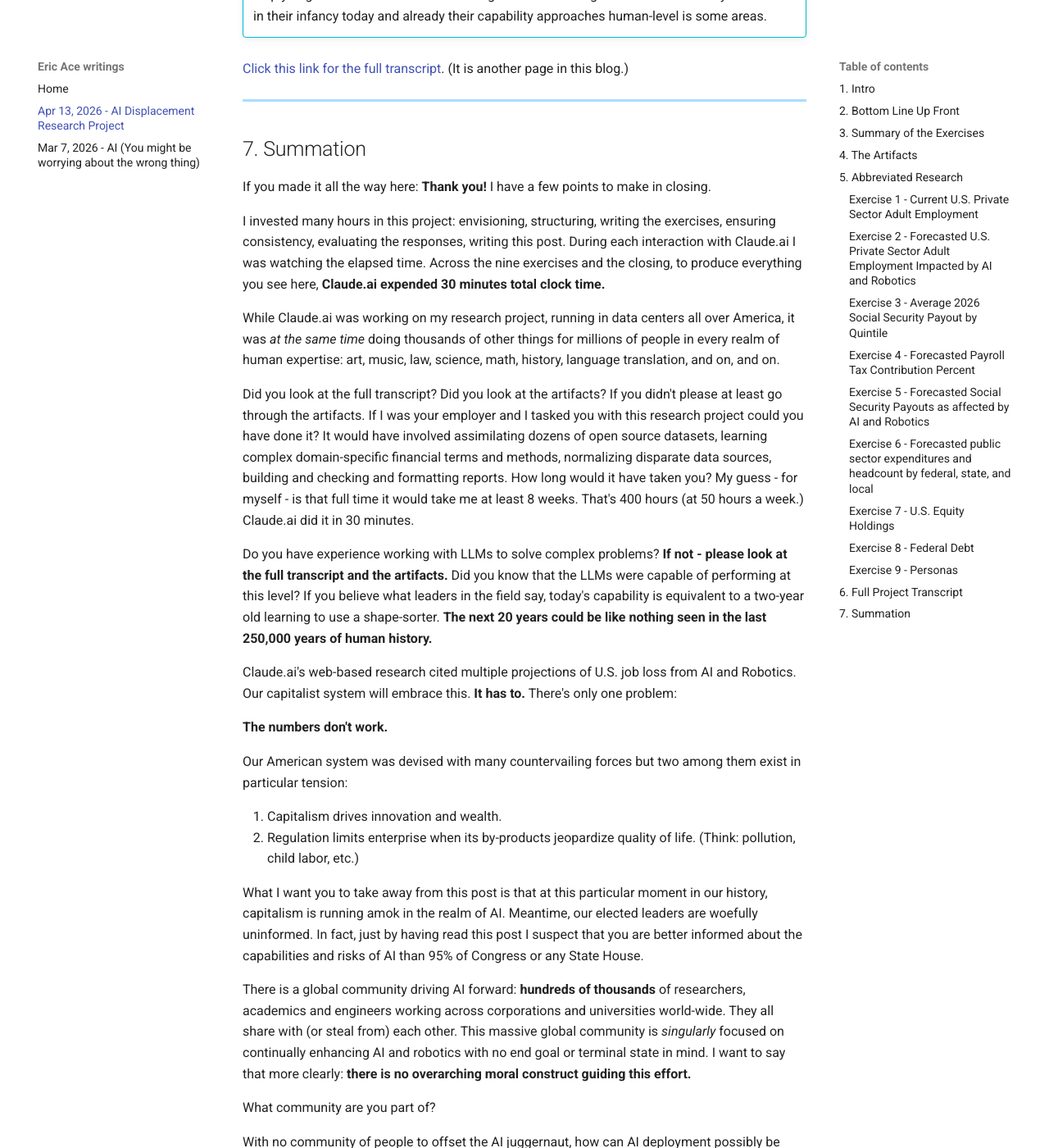
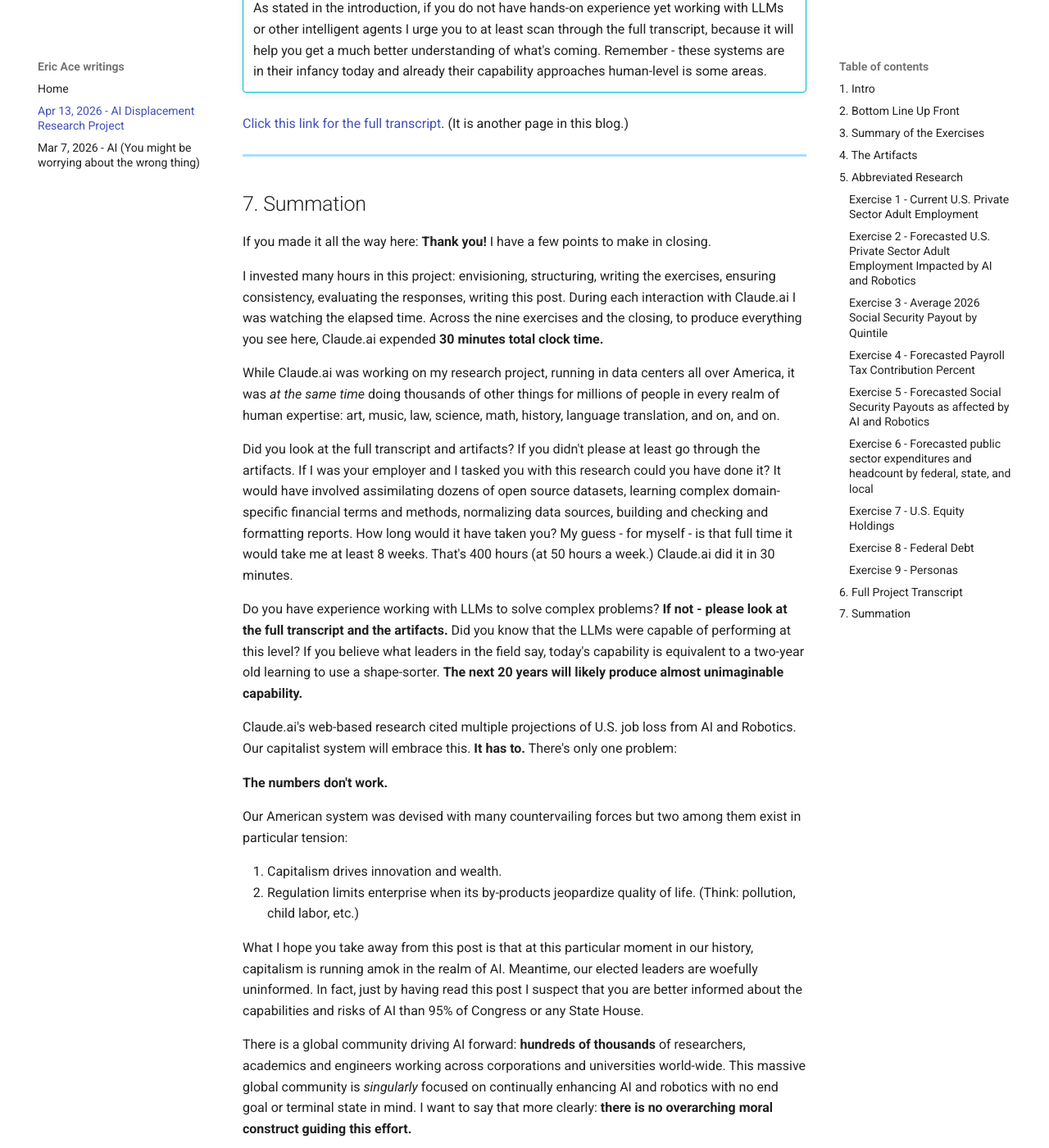
Before and after one commit to aceeric/blog, an MkDocs documentation site: the page built from docs/posts/13-apr-2026/post.md, in a window 1280 px wide and 1400 px high, scrolled down 18774 px. Shown: the whole window at 82% size. Built offline with MkDocs 1.6.1 and Material for MkDocs 9.7.7, drawn with Linux system fonts in a browser that asks for light colours; some of the changed text lies outside the part shown.

Commit message:
Final mods

```diff
--- a/docs/posts/13-apr-2026/post.md
+++ b/docs/posts/13-apr-2026/post.md
@@ -1,5 +1,5 @@
 # AI Displacement Research Project with Claude.ai
-<small>(PRE-RELEASE DRAFT)</small>
+Disclaimer: This content is too dense to view on a mobile device and is formatted for a desktop browser.
 
 ---
 ## 1. Intro
@@ -19,7 +19,7 @@
 
 I structured my project as a series of nine exercises, beginning with known data about our economy related to employment, and projections about job loss due to AI. I then instructed Claude.ai to forecast our economic future in a few key dimensions sensitive to employment.
 
-As an example: Did you know Social Security is mainly funded by current year tax receipts? If tax receipts decrease due to unemployment then either Social Security has to be cut or the shortfall has to be made up. If you or a loved one expects to receive Social Security then this matters to you!
+As an example: Social Security is mainly funded by current year tax receipts. If tax receipts decrease due to unemployment then either Social Security has to be cut or the shortfall has to be made up. If you or a loved one expects to receive Social Security then this matters to you!
 
 I focused on just a few areas that I thought people would find impactful on a personal level:
 
@@ -97,7 +97,9 @@
 ---
 ## 4. The Artifacts
 
-In addition to supporting the conclusions of the research, I hope you can appreciate the breadth, thoroughness, and professionalism of these documents that were created by Claude.ai. You can refer to these work products as you read the Abbreviated Research and the Full Project Transcript:
+In addition to supporting the conclusions of the research, I hope you can appreciate the breadth, thoroughness, and professionalism of these documents that were created by Claude.ai.
+
+You can refer to these work products as you read the Abbreviated Research or the Full Project Transcript, but I would encourage you to start with the Exercise two artifacts to see the sheer number of people that the research forecasts will be jobless over the coming years. This modeling is pulled through the entire project:
 
 - [Exercise 1 - Current US Private Sector Adult Employment](Exercise-1-Current-US-Private-Sector-Adult-Employment.pdf){target="_blank"}
 - [Exercise 2 - Forecasted US Private Sector Adult Employment Impacted by AI and Robotics](Exercise-2-Forecasted-US-Private-Sector-Adult-Employment-Impacted-by-AI-and-Robotics.pdf){target="_blank"}
@@ -413,13 +415,13 @@
 
 If you made it all the way here: **Thank you!** I have a few points to make in closing.
 
-I invested many hours in this project: envisioning, structuring, writing the exercises, ensuring consistency, evaluating the responses, writing this post. During each interaction with Claude.ai I was watching the elapsed time. Across the nine exercises and the closing, to produce everything you see here, **Claude.ai expended 30 minutes total clock time.**
+I invested many hours in this project: envisioning, structuring, writing the exercises, ensuring consistency, evaluating the responses, writing this post. During each interaction with Claude.ai I was watching the elapsed time. Across the nine exercises and the closing, to produce everything you see here, Claude.ai expended **30 minutes total clock time.**
 
 While Claude.ai was working on my research project, running in data centers all over America, it was _at the same time_ doing thousands of other things for millions of people in every realm of human expertise: art, music, law, science, math, history, language translation, and on, and on.
 
-Did you look at the full transcript? Did you look at the artifacts? If you didn't please at least go through the artifacts. If I was your employer and I tasked you with this research project could you have done it? It would have involved assimilating dozens of open source datasets, learning complex domain-specific financial terms and methods, normalizing disparate data sources, building and checking and formatting reports. How long would it have taken you? My guess - for myself - is that full time it would take me at least 8 weeks. That's 400 hours (at 50 hours a week.) Claude.ai did it in 30 minutes.
+Did you look at the full transcript and artifacts? If you didn't please at least go through the artifacts. If I was your employer and I tasked you with this research could you have done it? It would have involved assimilating dozens of open source datasets, learning complex domain-specific financial terms and methods, normalizing data sources, building and checking and formatting reports. How long would it have taken you? My guess - for myself - is that full time it would take me at least 8 weeks. That's 400 hours (at 50 hours a week.) Claude.ai did it in 30 minutes.
 
-Do you have experience working with LLMs to solve complex problems? **If not - please look at the full transcript and the artifacts.** Did you know that the LLMs were capable of performing at this level? If you believe what leaders in the field say, today's capability is equivalent to a two-year old learning to use a shape-sorter. **The next 20 years could be like nothing seen in the last 250,000 years of human history.**
+Do you have experience working with LLMs to solve complex problems? **If not - please look at the full transcript and the artifacts.** Did you know that the LLMs were capable of performing at this level? If you believe what leaders in the field say, today's capability is equivalent to a two-year old learning to use a shape-sorter. **The next 20 years will likely produce almost unimaginable capability.**
 
 Claude.ai's web-based research cited multiple projections of U.S. job loss from AI and Robotics. Our capitalist system will embrace this. **It has to.** There's only one problem:
 
@@ -430,16 +432,18 @@
 1. Capitalism drives innovation and wealth.
 2. Regulation limits enterprise when its by-products jeopardize quality of life. (Think: pollution, child labor, etc.)
 
-What I want you to take away from this post is that at this particular moment in our history, capitalism is running amok in the realm of AI. Meantime, our elected leaders are woefully uninformed. In fact, just by having read this post I suspect that you are better informed about the capabilities and risks of AI than 95% of Congress or any State House.
+What I hope you take away from this post is that at this particular moment in our history, capitalism is running amok in the realm of AI. Meantime, our elected leaders are woefully uninformed. In fact, just by having read this post I suspect that you are better informed about the capabilities and risks of AI than 95% of Congress or any State House.
 
-There is a global community driving AI forward: **hundreds of thousands** of researchers, academics and engineers working across corporations and universities world-wide. They all share with (or steal from) each other. This massive global community is _singularly_ focused on continually enhancing AI and robotics with no end goal or terminal state in mind. I want to say that more clearly: **there is no overarching moral construct guiding this effort.**
+There is a global community driving AI forward: **hundreds of thousands** of researchers, academics and engineers working across corporations and universities world-wide. This massive global community is _singularly_ focused on continually enhancing AI and robotics with no end goal or terminal state in mind. I want to say that more clearly: **there is no overarching moral construct guiding this effort.**
 
 What community are you part of?
 
 With no community of people to offset the AI juggernaut, how can AI deployment possibly be influenced, steered, or tempered to our nation's benefit?
 
-Maybe you disagree with my research method, or the conclusions developed by Claude.ai. If so: **prove us wrong: Do the research yourself.** But if there's even a chance that these forecasts will unfold as my research has highlighted, then doesn't it make sense to prevent it from occurring rather than trying to repair it once things start to fail?
+Maybe you disagree with my research method, or the conclusions developed by Claude.ai. If so: **prove us wrong: Do the research yourself.** But if there's even a chance that these forecasts could unfold as my research suggests, then doesn't it make sense to prevent it from occurring rather than trying to repair it once things start to fail?
 
-If you share my concern, then minimally what you can do is begin to build community with others who also share this apprehension. And you can begin to dialog with your elected leadership. Without a consensus view among citizens and leaders to offset the AI movement there is no balancing force to steer the deployment of AI in a beneficial direction **economically**. And without that - nothing will stop the displacement of people by machines, with all the attendant consequences that this research is warning about.
+If you share my concern, then minimally what you can do is begin to build community with others who also share this apprehension. And you can begin to dialog with your elected leadership.
+
+Without a consensus view among citizens and leaders to offset the AI movement there is no balancing force to steer the deployment of AI in an economically beneficial direction. And without that steering force - nothing will stop the displacement of people by machines, with all the attendant perils that this research is warning of.
 
 \- Eric Ace, April 2026
```
Also changed, not shown: 1 other file.
